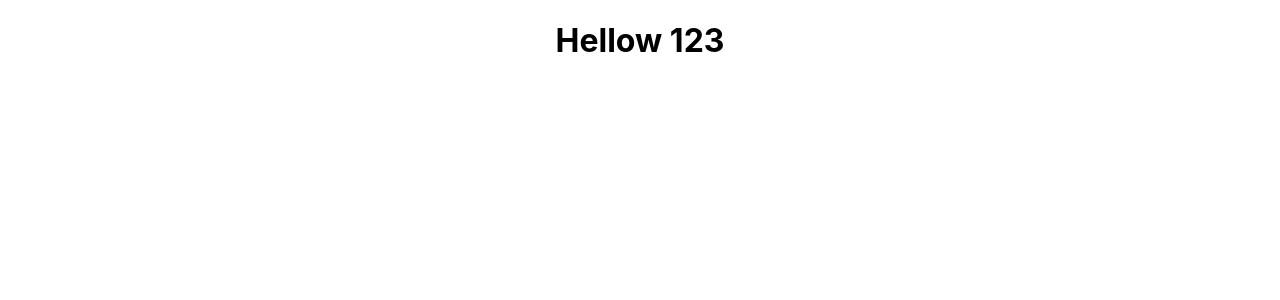
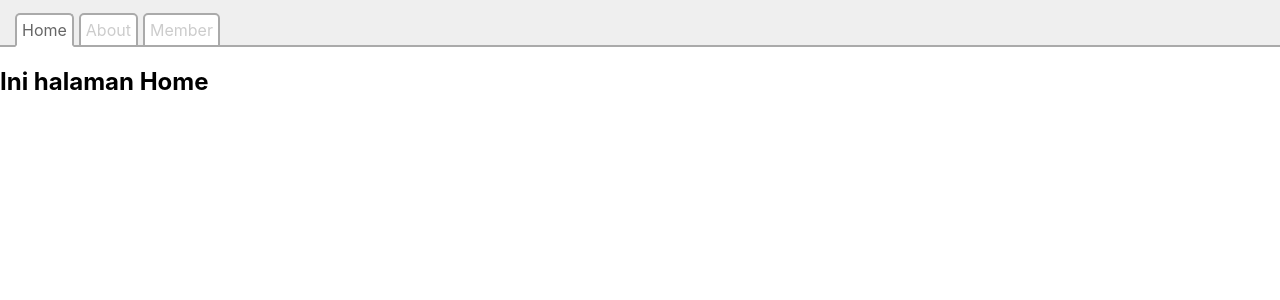
Before and after one commit to rikzaafnan/Learn-BukuReactID, a React (Create React App) app in the folder reactjs-cra/my-app/: page / in a window 1280 px wide. Shown: the top 300 px of the page. Built offline with nearby package versions, Linux system fonts and the light colour scheme.

Commit message:
belajr routing dengan react-js

```diff
--- a/reactjs-cra/my-app/package.json
+++ b/reactjs-cra/my-app/package.json
@@ -8,6 +8,7 @@
     "@testing-library/user-event": "^12.6.0",
     "react": "^17.0.1",
     "react-dom": "^17.0.1",
+    "react-router-dom": "^5.2.0",
     "react-scripts": "4.0.1",
     "web-vitals": "^0.2.4"
   },
--- a/reactjs-cra/my-app/src/App.css
+++ b/reactjs-cra/my-app/src/App.css
@@ -1,38 +1,55 @@
 .App {
-  text-align: center;
+  margin: 0;
 }
 
-.App-logo {
-  height: 40vmin;
-  pointer-events: none;
+.App ul.menu {
+  list-style: none;
+  padding: 5px 5px 5px 15px;
+  margin: 0;
+  position: relative;
+  background-color: #efefef;
+  border-bottom: 2px solid #aaa;
 }
 
-@media (prefers-reduced-motion: no-preference) {
-  .App-logo {
-    animation: App-logo-spin infinite 20s linear;
-  }
+.App ul.menu li {
+  display: inline-block;
+  margin: 15px 5px 0 0;
 }
 
-.App-header {
-  background-color: #282c34;
-  min-height: 100vh;
-  display: flex;
-  flex-direction: column;
-  align-items: center;
-  justify-content: center;
-  font-size: calc(10px + 2vmin);
-  color: white;
+.App ul.menu li a {
+  text-decoration: none;
+  color: #ccc;
+  border:2px solid #aaa;
+  border-radius: 5px 5px 0 0;
+  padding: 5px;
+  background-color:white;
 }
 
-.App-link {
-  color: #61dafb;
+.App ul.menu li a:hover {
+  background-color: lightyellow;
 }
 
-@keyframes App-logo-spin {
-  from {
-    transform: rotate(0deg);
-  }
-  to {
-    transform: rotate(360deg);
-  }
+.App ul.menu li a.active{
+  text-decoration: none;
+  color: #666;
+  border-bottom: 2px solid #fff;
 }
+
+.App .main{
+  padding: 15px;
+}
+
+.App .main h2{
+  color: #666;
+}
+
+.App .main button{
+  padding: 5px;
+  border-radius: 5px;
+  border: 2px solid #aaa;
+}
+
+.App .main button:hover{
+  background-color: whitesmoke;
+  cursor: pointer;
+}
--- a/reactjs-cra/my-app/src/App.js
+++ b/reactjs-cra/my-app/src/App.js
@@ -15,6 +15,13 @@ import TestControlledForm from './TestControlledForm'
 import FormInput from './FormInput';
 import FormMultiple from './FormMultiple';
 import HelloPropTypes from './HelloPropTypes'
+import PropTypesButton from './PropTypesButton'
+import { Switch, Route, NavLink, Redirect } from 'react-router-dom'
+import Home from './pages/Home'
+import About from './pages/About'
+
+// const Home = () => <h2>Halaman Home</h2>
+// const About = () => <h2>Halaman About</h2>
 
 function App() {
   function info () {
@@ -23,6 +30,24 @@ function App() {
 
   return (
     <div className="App">
+      <ul className="menu">
+        <li><NavLink to="/" activeClassName="active" exact >Home</NavLink></li>
+        <li><NavLink to="/about" activeClassName="active" >About</NavLink></li>
+        <li><NavLink to="/member" activeClassName="active" >Member</NavLink></li>
+      </ul>
+      <Switch>
+        <Route path='/about'>
+          <About/>
+        </Route>
+        <Route path='/member'>
+          <Redirect to="/" />
+        </Route>
+        <Route path='/'>
+          <Home/>
+        </Route>
+      </Switch>
+
+
       {/* <header className="App-header"> */}
         {/* <img src={logo} className="App-logo" alt="logo" /> */}
         {/* <p>
@@ -61,8 +86,8 @@ function App() {
 
       {/* <FormMultiple/> */}
 
-      <HelloPropTypes name={[1,2,3]} />
-
+      {/* <HelloPropTypes name={[1,2,3]} />
+      <PropTypesButton/> */}
     </div>
   );
 }
--- /dev/null
+++ b/reactjs-cra/my-app/src/PropTypesButton.js
@@ -0,0 +1,19 @@
+import React from 'react'
+import PropTypes from 'prop-types'
+
+function PropTypesButton({title, onClick}) {
+    return (
+        <div>
+            <button onClick={onClick}>
+                {title}
+            </button>
+        </div>
+    )
+}
+
+PropTypesButton.propTypes = {
+    title: PropTypes.string.isRequired,
+    onClick: PropTypes.func.isRequired
+}
+
+export default PropTypesButton
--- a/reactjs-cra/my-app/src/index.js
+++ b/reactjs-cra/my-app/src/index.js
@@ -3,11 +3,17 @@ import ReactDOM from 'react-dom';
 import './index.css';
 import App from './App';
 import reportWebVitals from './reportWebVitals';
+import { BrowserRouter } from 'react-router-dom';
 
 ReactDOM.render(
   <React.StrictMode>
-    <App />
+    <BrowserRouter>
+    <App/>
+  </BrowserRouter>
   </React.StrictMode>,
+
+
+
   document.getElementById('root')
 );
 
--- /dev/null
+++ b/reactjs-cra/my-app/src/pages/About.js
@@ -0,0 +1,3 @@
+import React from 'react'
+
+export default () => <h2>Ini halaman About</h2>
--- /dev/null
+++ b/reactjs-cra/my-app/src/pages/Home.js
@@ -0,0 +1,3 @@
+import React from 'react'
+
+export default () => <h2>Ini halaman Home</h2>
```
Also changed, not shown: 2 other files (tests, documents, lock files or other folders).
